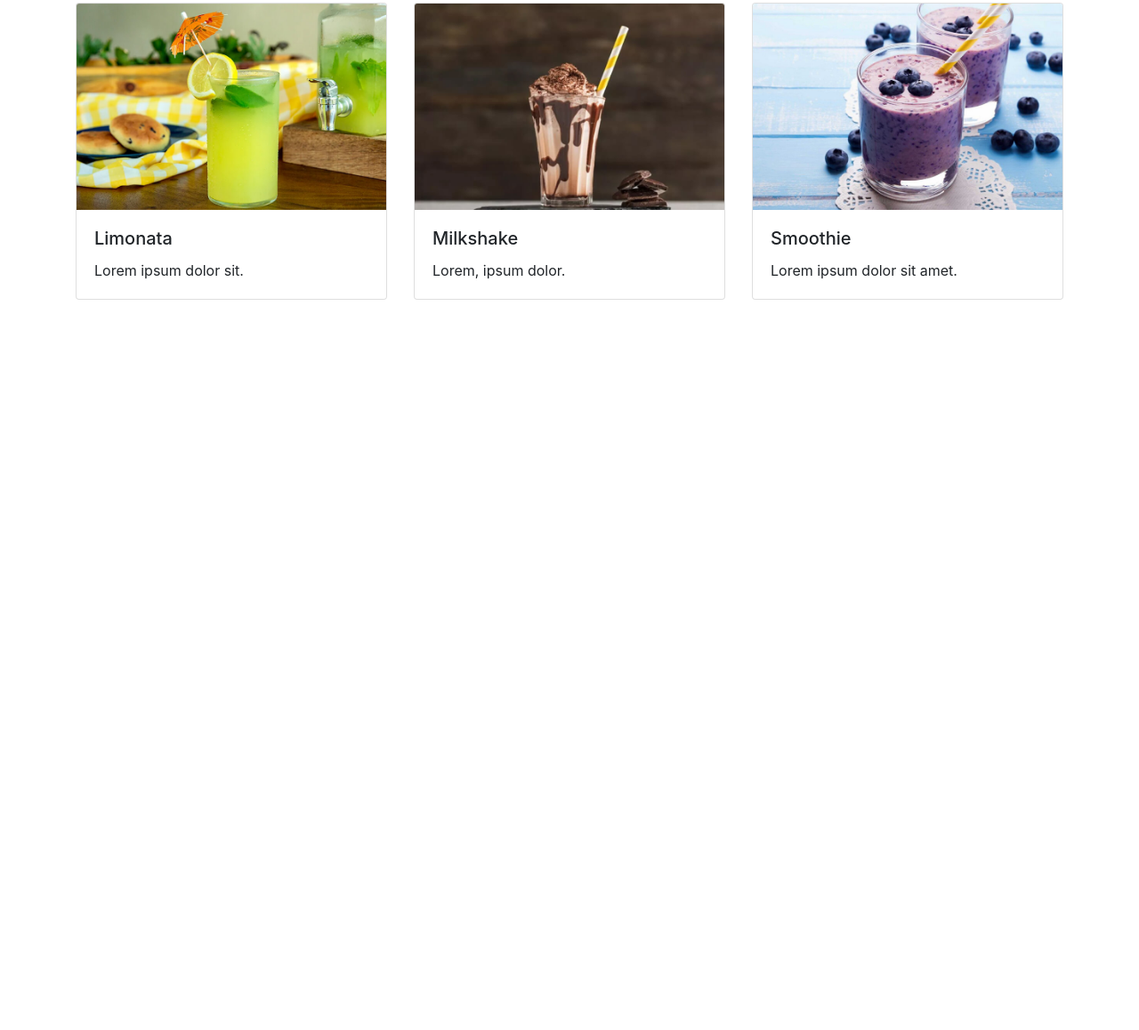
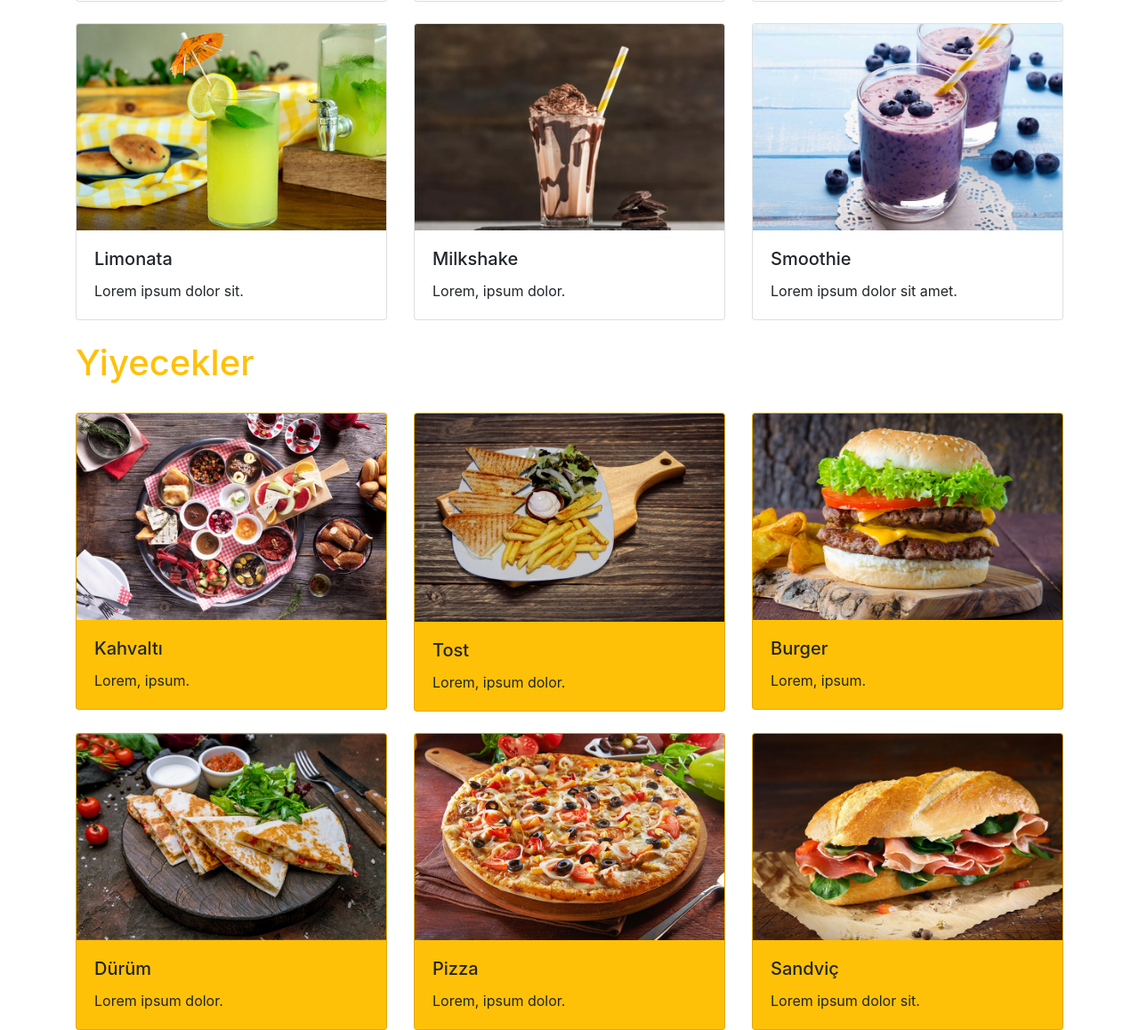
Before and after one commit to ozgurunal20/demo, a plain HTML site: page index.html in a window 1280 px wide. Shown: the part 1325-2483 px from the top of the page at 89% size. Before the commit the page ends 1662 px from the top, so only its background shows below. Drawn offline with nearby package versions, Linux system fonts and the light colour scheme.

Commit message:
yiyeceklereklendi

```diff
--- a/index.html
+++ b/index.html
@@ -34,7 +34,7 @@
                   <a class="nav-link" href="#sıcakicecek">Sıcak İçecek</a>
                 </li>
                 <li class="nav-item">
-                  <a class="nav-link" href="#sogukicecek">Soğuk Ürünler</a>
+                  <a class="nav-link" href="#sogukicecek">Soğuk İçecekler</a>
                 </li>
                 <!-- searcharestart -->
                 <form class="form-inline" style="margin-left:785px">
@@ -52,7 +52,7 @@
 <!-- sıcakicecekbasladi -->
     <!-- itemsstart -->
 <div class="container">
-    <h1 class="mt-4">Sıcak İçecekler</h1>
+    <h1 class="text-danger mt-4">Sıcak İçecekler</h1>
     <div id="sıcakicecek" class="row">
         <div class="col-sm-4 mt-4">
                 <div class="card">
@@ -121,7 +121,7 @@
     <!-- items2-end -->
 
 <!-- sıcakicecekbitis -->
-<hr>
+<h1 class="text-primary">Soğuk İçecekler</h1>
 <!-- sogukicecekbasladi -->
 <div id="sogukicecek" class="row">
     <div class="col-sm-4 mt-4">
@@ -156,7 +156,7 @@
 <!-- items-end -->
 
 <!-- items2-start -->
-    <div class="col-sm-4 mt-4">
+    <div class="col-sm-4 mt-4 mb-4">
             <div class="card">
               <img src="img/limonata.jpg" class="card-img-top" alt="...">
               <div class="card-body">
@@ -166,7 +166,7 @@
             </div>
           </div>
 
-          <div class="col-sm-4 mt-4">
+          <div class="col-sm-4 mt-4 mb-4">
             <div class="card">
               <img src="img/millkshake.jpg" class="card-img-top" alt="...">
               <div class="card-body">
@@ -176,7 +176,7 @@
             </div>
           </div>
 
-          <div class="col-sm-4 mt-4">
+          <div class="col-sm-4 mt-4 mb-4">
             <div class="card">
               <img src="img/smoothie.jpg" class="card-img-top" alt="...">
               <div class="card-body">
@@ -186,8 +186,81 @@
             </div>
           </div>
           </div>
+
+
+<!-- sogukicecekbitti -->
+
+<!-- Yiyeceklerbasladi -->
+<h1 class="text-warning">Yiyecekler</h1>
+
+<div id="yiyecekler" class="row">
+    <div class="col-sm-4 mt-4">
+            <div class="card bg-warning">
+              <img src="img/kahvalti.jpg" class="card-img-top" alt="...">
+              <div class="card-body">
+                <h5 class="card-title">Kahvaltı</h5>
+                <p class="card-text">Lorem, ipsum.</p>
+              </div>
+            </div>
+          </div>
+
+          <div class="col-sm-4 mt-4 ">
+            <div class="card bg-warning">
+              <img src="img/tost-1.jpg" class="card-img-top" alt="...">
+              <div class="card-body">
+                <h5 class="card-title">Tost</h5>
+                <p class="card-text">Lorem, ipsum dolor.</p>
+              </div>
+            </div>
+          </div>
+
+          <div class="col-sm-4 mt-4">
+            <div class="card bg-warning">
+              <img src="img/burger.jpg" class="card-img-top" alt="...">
+              <div class="card-body">
+                <h5 class="card-title">Burger</h5>
+                <p class="card-text">Lorem, ipsum.</p>
+              </div>
+            </div>
+          </div>
+<!-- items-end -->
+
+<!-- items2-start -->
+    <div class="col-sm-4 mt-4">
+            <div class="card bg-warning">
+              <img src="img/durum.jpg" class="card-img-top" alt="...">
+              <div class="card-body">
+                <h5 class="card-title">Dürüm</h5>
+                <p class="card-text">Lorem ipsum dolor.</p>
+              </div>
+            </div>
+          </div>
+
+          <div class="col-sm-4 mt-4">
+            <div class="card bg-warning">
+              <img src="img/pizza.jpg" class="card-img-top" alt="...">
+              <div class="card-body">
+                <h5 class="card-title">Pizza</h5>
+                <p class="card-text">Lorem, ipsum dolor.</p>
+              </div>
+            </div>
+          </div>
+
+          <div class="col-sm-4 mt-4">
+            <div class="card bg-warning">
+              <img src="img/sandwiches.jpg" class="card-img-top" alt="...">
+              <div class="card-body">
+                <h5 class="card-title">Sandviç</h5>
+                <p class="card-text">Lorem ipsum dolor sit.</p>
+              </div>
+            </div>
+          </div>
+          </div>
     </div>
 </div>
+
+<!-- yiyeceklerbitti -->
+
 
     <!-- Optional JavaScript; choose one of the two! -->
 
```
Also changed, not shown: img/burger.jpg (added), img/durum.jpg (added), img/kahvalti.jpg (added), img/pizza.jpg (added), img/sandwiches.jpg (added), img/tost-1.jpg (added).
